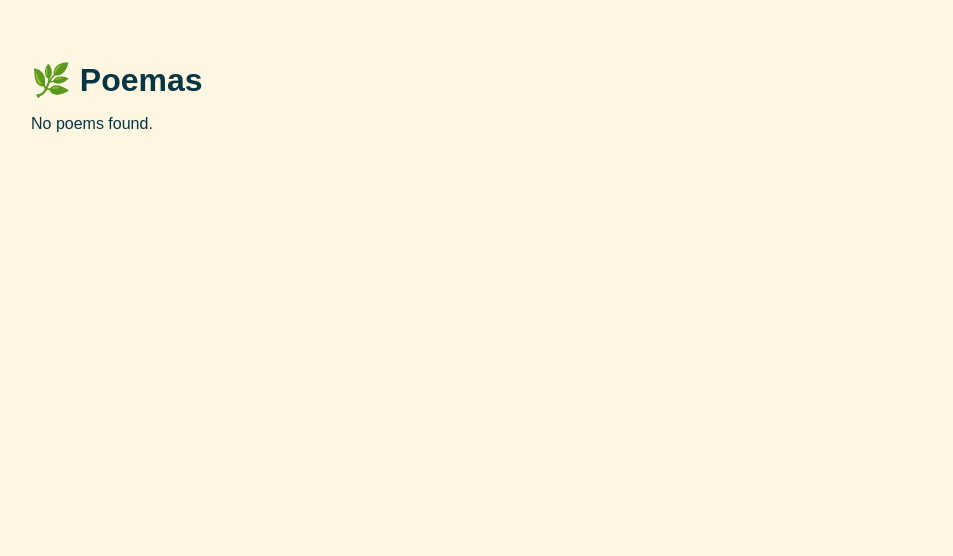
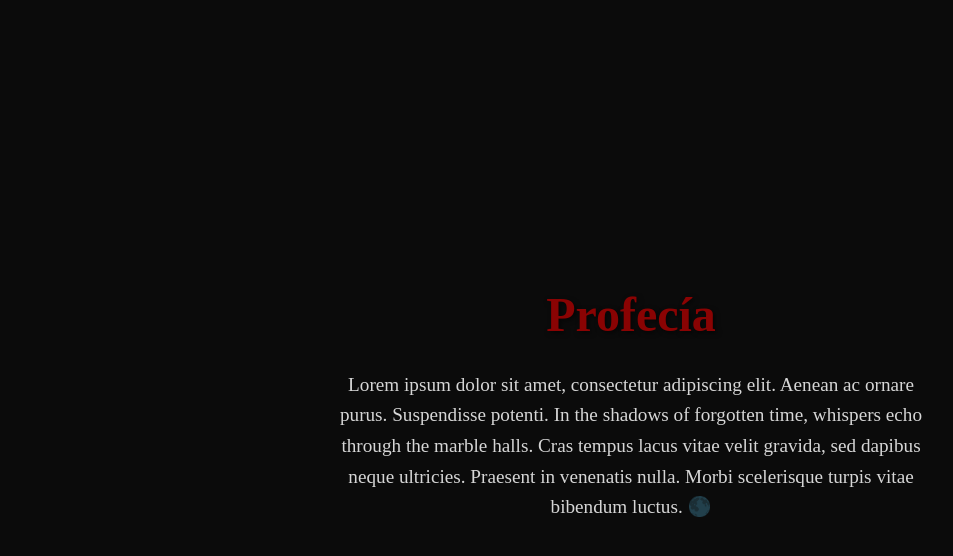
Before and after one commit to lasletrasnegras/profecia, a plain HTML site: page index.html in a window 1280 px wide. Shown: the whole page, without its empty margins (9-962 px from the left). Drawn offline with Linux system fonts and the light colour scheme; no server answers; a web font is replaced by a local one.

Commit message:
Update index.html

```diff
--- a/index.html
+++ b/index.html
@@ -3,62 +3,67 @@
 <head>
   <meta charset="UTF-8" />
   <meta name="viewport" content="width=device-width, initial-scale=1.0" />
-  <title>Poemas</title>
+  <title>Profecía</title>
   <style>
+    @import url('https://fonts.googleapis.com/css2?family=IM+Fell+English&display=swap');
+
+    :root {
+      --bg: #0b0b0b;
+      --text: #e6e6e6;
+      --accent: #8a0303;
+    }
+
+    * {
+      margin: 0;
+      padding: 0;
+      box-sizing: border-box;
+    }
+
     body {
-      font-family: sans-serif;
-      background: #fdf6e3;
-      color: #073642;
+      font-family: 'IM Fell English', serif;
+      background-color: var(--bg);
+      color: var(--text);
+      line-height: 1.6;
       padding: 2rem;
+      display: flex;
+      flex-direction: column;
+      align-items: center;
+      justify-content: center;
+      min-height: 100vh;
+      text-align: center;
     }
+
     h1 {
-      font-size: 2rem;
+      font-size: 3rem;
       margin-bottom: 1rem;
+      color: var(--accent);
+      text-shadow: 2px 2px 5px rgba(0,0,0,0.6);
     }
-    ul {
-      list-style: none;
-      padding: 0;
+
+    p {
+      max-width: 600px;
+      font-size: 1.2rem;
+      color: #d6d6d6;
     }
-    li a {
-      text-decoration: none;
-      color: #268bd2;
-    }
-    li a:hover {
-      text-decoration: underline;
+
+    @media (max-width: 600px) {
+      h1 {
+        font-size: 2.2rem;
+      }
+
+      p {
+        font-size: 1rem;
+      }
     }
   </style>
 </head>
 <body>
-  <h1>🌿 Poemas</h1>
-  <ul id="poem-list">Loading...</ul>
-
-  <script>
-    const folder = 'poemas/';
-    const listContainer = document.getElementById('poem-list');
-
-    fetch(folder)
-      .then(res => res.text())
-      .then(data => {
-        const parser = new DOMParser();
-        const doc = parser.parseFromString(data, 'text/html');
-        const links = [...doc.links].filter(link => !link.href.endsWith('/'));
-        listContainer.innerHTML = '';
-
-        if (links.length === 0) {
-          listContainer.innerHTML = '<li>No poems found.</li>';
-        }
-
-        links.forEach(link => {
-          const filename = link.href.split('/').pop();
-          const item = document.createElement('li');
-          item.innerHTML = `<a href="${folder + filename}">${filename}</a>`;
-          listContainer.appendChild(item);
-        });
-      })
-      .catch(error => {
-        listContainer.innerHTML = '<li>Error loading poems.</li>';
-        console.error('Failed to load poems:', error);
-      });
-  </script>
+  <h1>Profecía</h1>
+  <p>
+    Lorem ipsum dolor sit amet, consectetur adipiscing elit. Aenean ac ornare purus.
+    Suspendisse potenti. In the shadows of forgotten time, whispers echo through the marble halls.
+    Cras tempus lacus vitae velit gravida, sed dapibus neque ultricies. Praesent in venenatis nulla.
+    Morbi scelerisque turpis vitae bibendum luctus. 🌑
+  </p>
 </body>
 </html>
```
